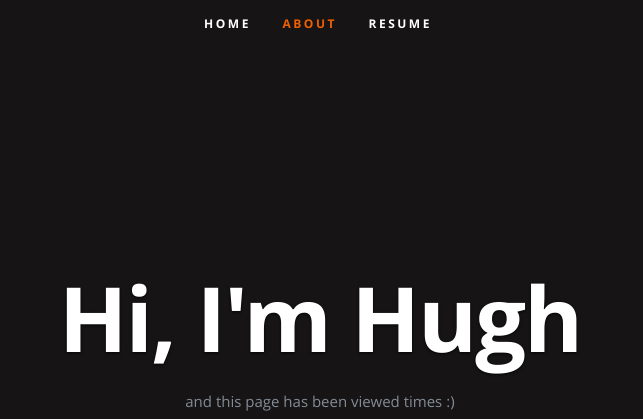
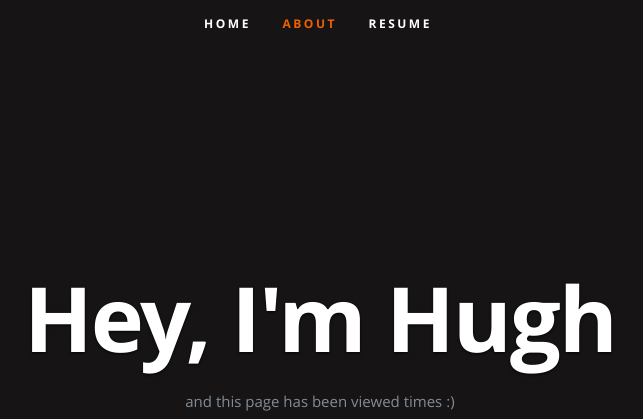
Before and after one commit to a51nx/azure-resume, a plain HTML site: page frontend/index.html in a window 1280 px wide. Shown: the top 419 px of the page, without its empty margins (322-965 px from the left). Drawn offline with nearby package versions, Linux system fonts and the light colour scheme; no server answers.

Commit message:
changes to html

```diff
--- a/frontend/index.html
+++ b/frontend/index.html
@@ -54,7 +54,7 @@
 
       <div class="row banner">
          <div class="banner-text">
-            <h1 class="responsive-headline">Hi, I'm Hugh</h1>
+            <h1 class="responsive-headline">Hey, I'm Hugh</h1>
 
             <p>and this page has been viewed <a id="counter"></a> times :) </p>
             <ul class="social">
```
Also changed, not shown: .github/workflows/frontend.main.yml.
